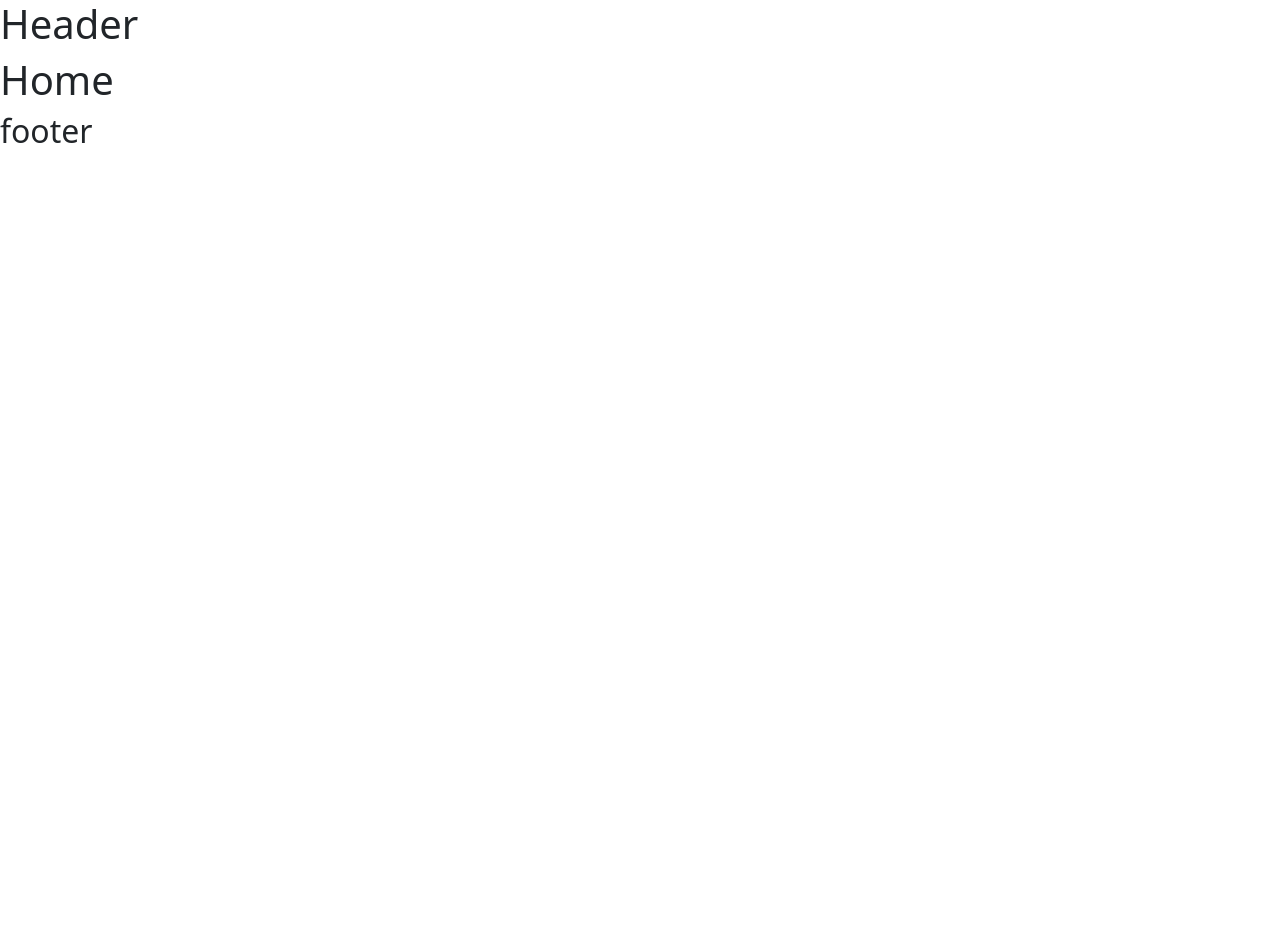
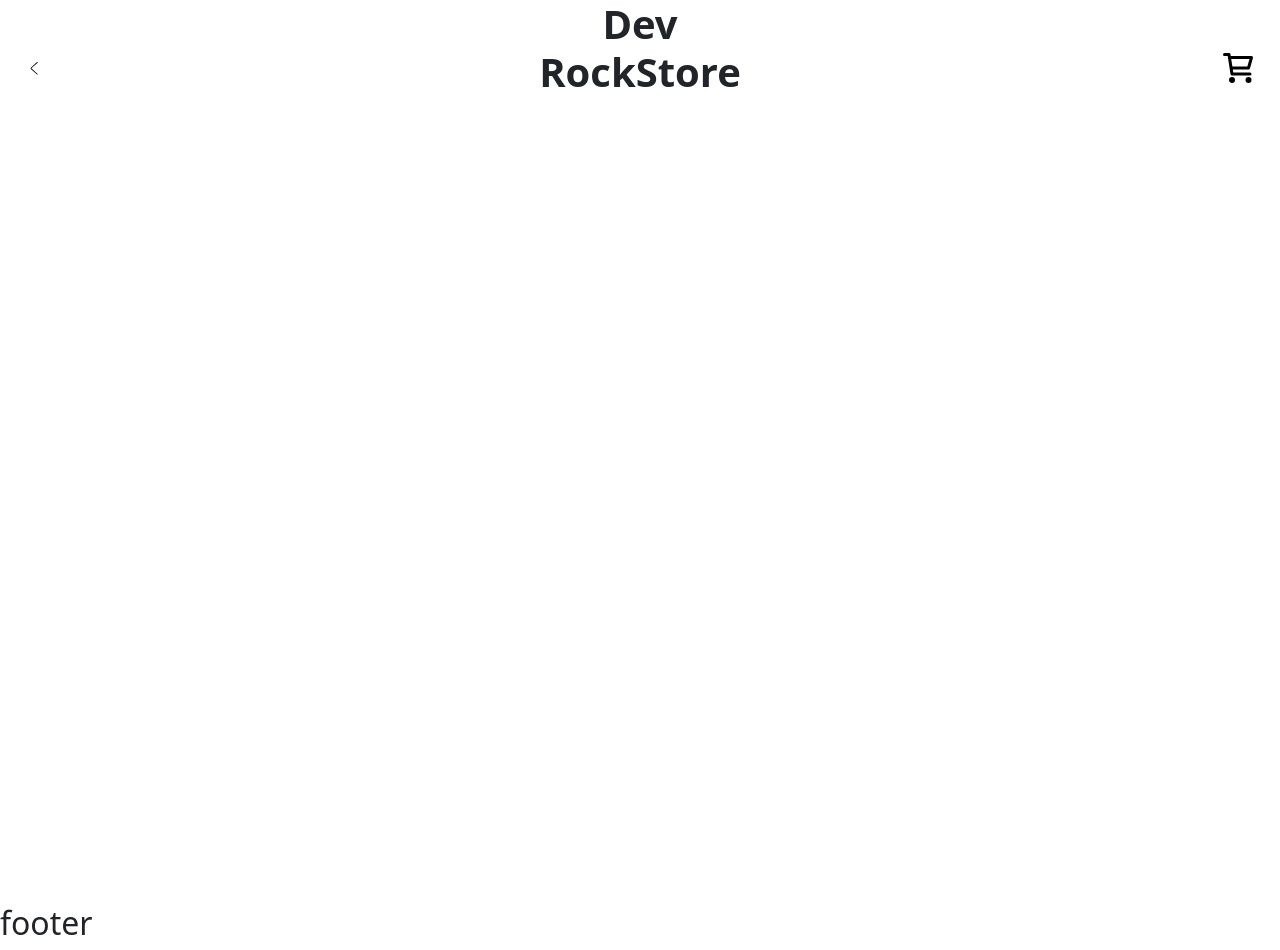
Before and after one commit to graporris/Tienda-DevRock, a React (Vite) app: page / in a window 1280 px wide. Before the commit the page ends 800 px from the top, so only its background shows below. Built offline with nearby package versions, Linux system fonts and the light colour scheme.

Commit message:
cambios home y header

```diff
--- /dev/null
+++ b/src/assets/css/Home.css
@@ -0,0 +1,46 @@
+@import url('https://fonts.googleapis.com/css2?family=Quicksand:wght@300..700&family=Roboto:wght@100;300;400;500;700;900&display=swap');
+
+body {
+    font-family: "Quicksand", sans-serif;
+    color: #666;
+}
+
+.carritou {
+    width: 36px;
+    position: absolute;
+    right: 24px;
+    top: 50px;
+}
+
+.volver {
+    width: 20px;
+    position: absolute;
+    left: 24px;
+    top: 58px;
+}
+
+.titulo {
+    text-align: center;
+    font-weight: 700;
+    margin-top: 0px;
+}
+
+.container {
+    display: flex;
+    justify-content: center;
+    align-items: center;
+    height: 100vh;
+    width: 100%;
+}
+
+.wraper {
+    display: block;
+    width: 355px;
+    height: 90vh;
+}
+
+.home {
+    display: flex;
+    flex-wrap:  wrap;
+    justify-content: center;
+}
--- a/src/components/Header.jsx
+++ b/src/components/Header.jsx
@@ -1,9 +1,21 @@
-import React from 'react'
+import React from 'react';
+import iconoCarrito from '../assets/statics/cart.svg';
+import iconoVolver from '../assets/statics/back.svg';
 
 export default function Header() {
   return (
-    <div>
-      <h1>Header</h1>
-    </div>
+    <>
+    <a href="carrito.html">
+      <img src={iconoCarrito} alt="" className="carritou" />
+    </a>
+    <a href="">
+      <img src={iconoVolver} alt="" className="volver"/>
+    </a>
+
+    <h1 className='titulo'>
+      Dev <br />
+      RockStore
+    </h1>
+    </>
   )
 }
--- a/src/components/Item.jsx
+++ b/src/components/Item.jsx
@@ -2,8 +2,8 @@ import React from 'react'
 
 export default function Item() {
   return (
-    <div>
+    <>
 
-    </div>
+    </>
   )
 }
--- a/src/containers/Home.jsx
+++ b/src/containers/Home.jsx
@@ -1,9 +1,23 @@
-import React from 'react'
+import React from 'react';
+import "../assets/css/Home.css"
 
 export default function Home() {
   return (
-    <div>
-      <h1>Home</h1>
+    <>
+    <div className="container">
+      <div className="wraper">
+
+        <div className='home'>
+          <div className='home-item'>
+            <img src="" alt="" />
+
+          </div>
+
+        </div>
+      </div>
+
     </div>
+
+    </>
   )
 }
```
Also changed, not shown: src/assets/css/Carrito.css (added, +12 -0 lines), src/assets/css/Item.css (added, +48 -0 lines), src/assets/css/ItemCarrito.css (added, +24 -0 lines), src/assets/css/Producto.css (added, +15 -0 lines).
